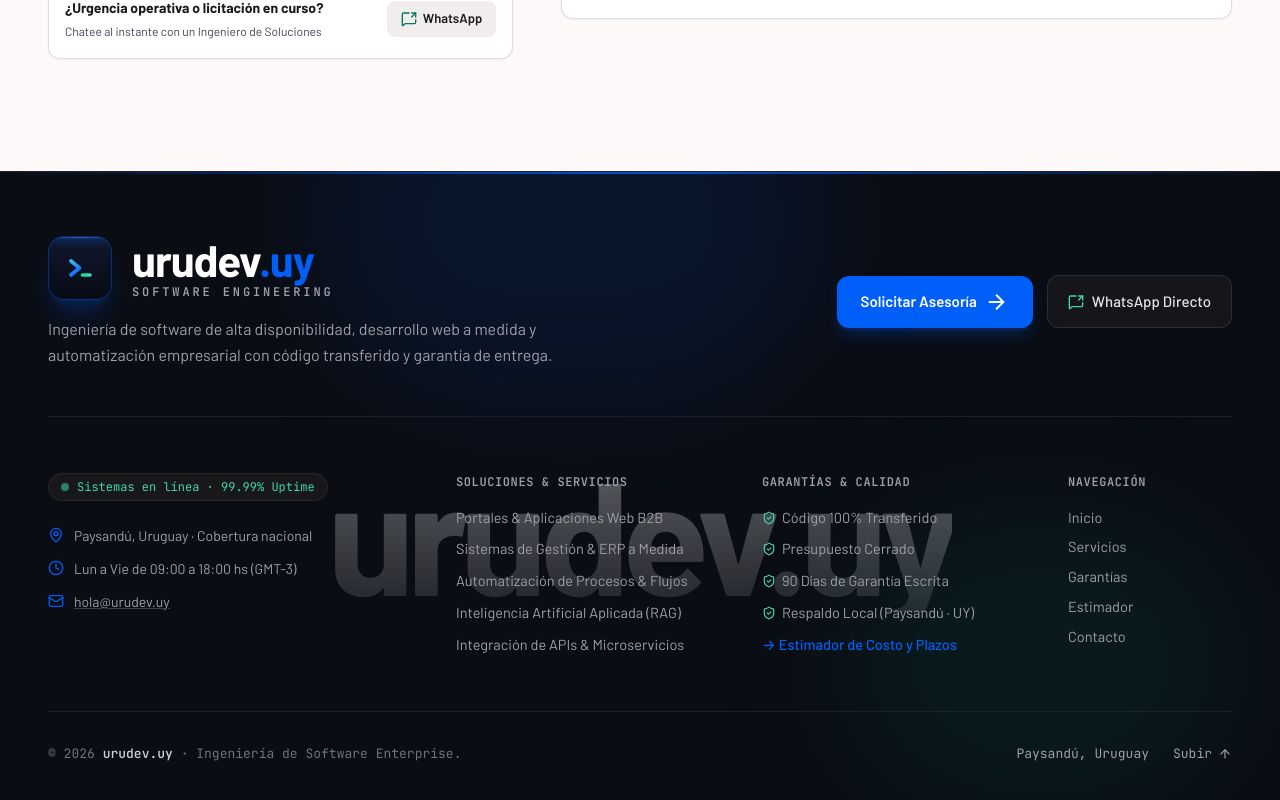
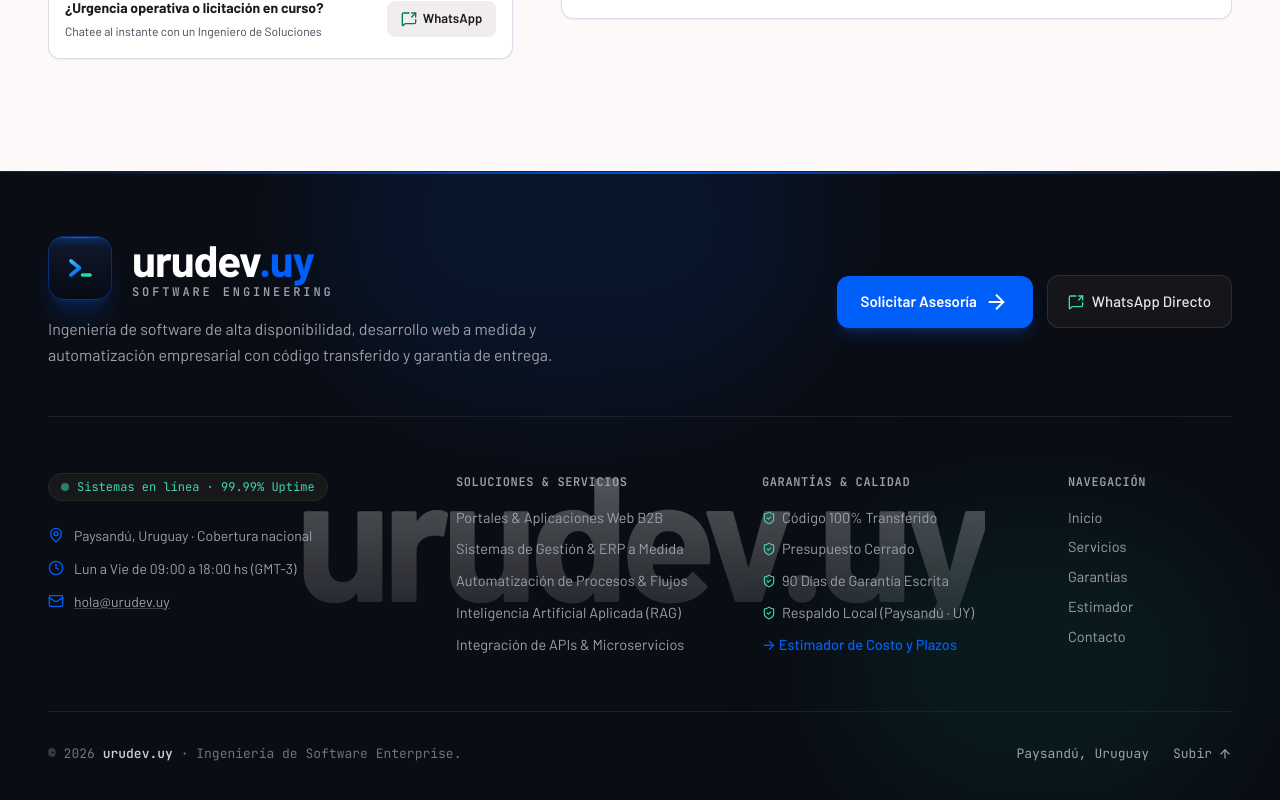
Before and after one commit to Simonmfo/urudev.uy, a React (Vite) app: page / in a window 1280 px wide. Shown: the part 5200-6000 px from the top of the page. Built offline with nearby package versions, Linux system fonts and the light colour scheme.

Commit message:
Aumentar ligeramente tamano de marca de agua en footer a 13.8vw

```diff
--- a/src/components/Footer.tsx
+++ b/src/components/Footer.tsx
@@ -17,8 +17,8 @@ export const Footer: React.FC = () => {
       <div className="absolute bottom-0 right-10 w-[400px] h-[300px] bg-[#00b087]/8 rounded-full blur-3xl pointer-events-none" />
 
       {/* Giant Background Watermark Behind Text */}
-      <div className="absolute inset-0 flex items-center justify-center overflow-hidden select-none pointer-events-none z-0 px-6">
-        <span className="font-barlow text-[10vw] sm:text-[11.5vw] md:text-[12.5vw] font-black tracking-tighter leading-none whitespace-nowrap bg-gradient-to-b from-white/[0.35] via-white/[0.22] to-white/[0.10] bg-clip-text text-transparent transform translate-y-6 sm:translate-y-10">
+      <div className="absolute inset-0 flex items-center justify-center overflow-hidden select-none pointer-events-none z-0 px-4">
+        <span className="font-barlow text-[11vw] sm:text-[12.5vw] md:text-[13.8vw] font-black tracking-tighter leading-none whitespace-nowrap bg-gradient-to-b from-white/[0.35] via-white/[0.22] to-white/[0.10] bg-clip-text text-transparent transform translate-y-6 sm:translate-y-10">
           urudev.uy
         </span>
       </div>
```
